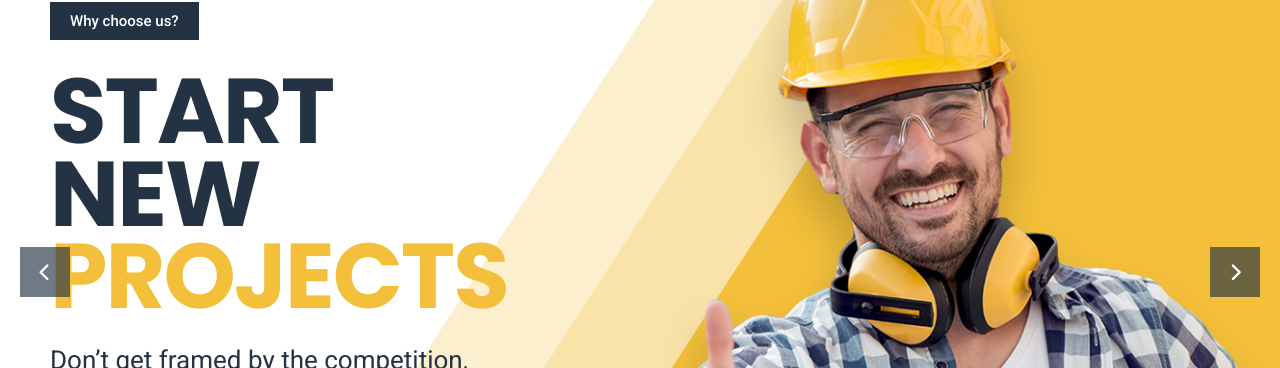
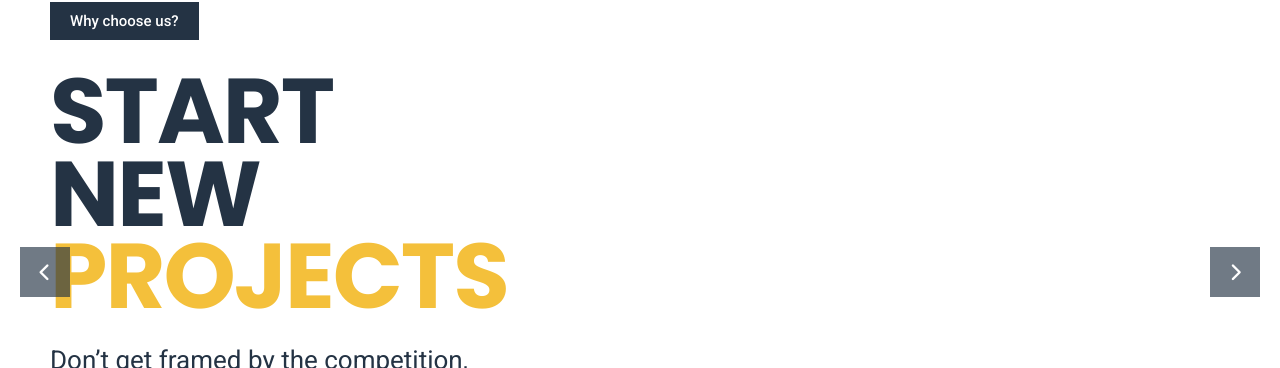
Before and after one commit to Allwinsbi/Jayam_web, a React (Vite) app: page / in a window 1280 px wide. Shown: the part 408-776 px from the top of the page. Built offline with nearby package versions, Linux system fonts and the light colour scheme.

Commit message:
feat(hero): implement exact 3D man side-entry animation from Revolution Slider specs

```diff
--- a/src/components/Hero.css
+++ b/src/components/Hero.css
@@ -45,9 +45,13 @@
 /* Skewed Shapes:
    Revolution Slider specifics (grid 1280px):
    - layer 24 (z:5):  x: 817px, dim: 2000px x 1100px, skewX(-33deg), bg: rgba(244, 192, 59, 0.25)
+     data-frame_0="x:right;" data-frame_1="sp:1000;"
    - layer 23 (z:11): x: 967px, dim: 2000px x 1100px, skewX(-33deg), bg: rgba(244, 192, 59, 0.25)
+     data-frame_0="x:right;" data-frame_1="st:280;sp:1000;sR:280;"
    - layer 25 (z:13): x: 1117px, dim: 2000px x 1100px, skewX(-33deg), bg: #f4c03b
-   - layer 26 (z:20): Man model (standing in front of shapes!)
+     data-frame_0="x:right;" data-frame_1="st:630;sp:1000;sR:630;"
+   - layer 26 (z:20): Man model
+     data-frame_0="x:right;" data-frame_1="st:750;sp:1690;sR:750;"
 */
 .rs-skew-shape {
   position: absolute;
@@ -55,39 +59,75 @@
   width: 1800px;
   height: 1200px;
   transform-origin: top left;
-  transform: skewX(-33deg) !important;
   pointer-events: none;
+  animation-fill-mode: both;
 }
 
-.rs-shape-24 {
+.hero-rev-slide.slide-1.active .rs-shape-24 {
   left: 64%;
   background-color: rgba(244, 192, 59, 0.25);
   z-index: 5;
+  animation: rsSlideInShape 1.0s cubic-bezier(0.25, 1, 0.5, 1) 0s both;
 }
 
-.rs-shape-23 {
+.hero-rev-slide.slide-1.active .rs-shape-23 {
   left: 74%;
   background-color: rgba(244, 192, 59, 0.25);
   z-index: 6;
+  animation: rsSlideInShape 1.0s cubic-bezier(0.25, 1, 0.5, 1) 0.28s both;
 }
 
-.rs-shape-25 {
+.hero-rev-slide.slide-1.active .rs-shape-25 {
   left: 84%;
   background-color: #f4c03b;
   z-index: 7;
+  animation: rsSlideInShape 1.0s cubic-bezier(0.25, 1, 0.5, 1) 0.63s both;
 }
 
-/* Man Model (layer 26, z:20) - In front of the background skew shapes! */
+@keyframes rsSlideInShape {
+  0% {
+    transform: translateX(100vw) skewX(-33deg);
+    opacity: 0;
+  }
+  100% {
+    transform: translateX(0) skewX(-33deg);
+    opacity: 1;
+  }
+}
+
+/* ==============================================================
+   MAN MODEL 3D SIDE-ENTRY ANIMATION (Layer 26)
+   data-frame_0="x:right;" data-frame_1="st:750;sp:1690;sR:750;"
+   Enters from the right side at 750ms delay, duration 1.69s
+   ============================================================== */
 .rs-man-layer {
   position: absolute;
   left: 50%;
-  transform: translateX(-15%);
   bottom: 0;
   height: 800px;
   z-index: 20;
   pointer-events: none;
   display: block !important;
   visibility: visible !important;
+  will-change: transform, opacity;
+}
+
+.hero-rev-slide.slide-1.active .rs-man-layer {
+  animation: rsManSideEntry 1.69s cubic-bezier(0.16, 1, 0.3, 1) 0.75s both;
+}
+
+@keyframes rsManSideEntry {
+  0% {
+    transform: translateX(120vw);
+    opacity: 0;
+  }
+  30% {
+    opacity: 1;
+  }
+  100% {
+    transform: translateX(-15%);
+    opacity: 1;
+  }
 }
 
 .rs-man-img {
@@ -112,7 +152,9 @@
   justify-content: center;
 }
 
-/* Layer 14: Top Tag "Why choose us?" */
+/* Layer 14: Top Tag "Why choose us?"
+   data-frame_0="x:0;" data-frame_1="x:148px;st:890;sp:1000;"
+*/
 .rs-layer-tag {
   display: inline-table;
   background-color: #243344;
@@ -125,8 +167,12 @@
   width: fit-content;
 }
 
+.hero-rev-slide.slide-1.active .rs-layer-tag {
+  animation: rsFadeInUp 0.8s ease 0.4s both;
+}
+
 /* Layer 21: START NEW PROJECTS
-   font-family: 'Poppins', 700 bold, size: 92px, line-height: 0.90, color: #243344
+   data-frame_0="x:-50px;" data-frame_1="x:0;sp:1000;"
 */
 .rs-layer-heading {
   font-family: 'Poppins', sans-serif;
@@ -140,6 +186,10 @@
   max-width: 550px;
 }
 
+.hero-rev-slide.slide-1.active .rs-layer-heading {
+  animation: rsSlideInLeft 1.0s cubic-bezier(0.25, 1, 0.5, 1) 0.1s both;
+}
+
 .heading-line.line-dark {
   color: #243344;
 }
@@ -148,7 +198,9 @@
   color: #f4c03b;
 }
 
-/* Layer 22: Subheading */
+/* Layer 22: Subheading
+   data-frame_0="x:-50px;" data-frame_1="x:0;st:350;sp:1000;"
+*/
 .rs-layer-subheading {
   font-family: 'Roboto', sans-serif;
   font-size: 26px;
@@ -159,7 +211,13 @@
   max-width: 520px;
 }
 
-/* Layers 9 & 10: Video Trigger */
+.hero-rev-slide.slide-1.active .rs-layer-subheading {
+  animation: rsSlideInLeft 1.0s cubic-bezier(0.25, 1, 0.5, 1) 0.35s both;
+}
+
+/* Layers 9 & 10: Video Trigger
+   data-frame_0="x:-50px;" data-frame_1="x:0;st:620;sp:1000;"
+*/
 .rs-video-group {
   display: inline-flex;
   align-items: center;
@@ -167,6 +225,10 @@
   cursor: pointer;
   width: fit-content;
   user-select: none;
+}
+
+.hero-rev-slide.slide-1.active .rs-video-group {
+  animation: rsSlideInLeft 1.0s cubic-bezier(0.25, 1, 0.5, 1) 0.62s both;
 }
 
 .rs-play-btn {
@@ -209,6 +271,28 @@
   font-weight: 700;
   color: #243344;
   line-height: 1.3;
+}
+
+@keyframes rsSlideInLeft {
+  0% {
+    transform: translateX(-60px);
+    opacity: 0;
+  }
+  100% {
+    transform: translateX(0);
+    opacity: 1;
+  }
+}
+
+@keyframes rsFadeInUp {
+  0% {
+    transform: translateY(20px);
+    opacity: 0;
+  }
+  100% {
+    transform: translateY(0);
+    opacity: 1;
+  }
 }
 
 /* --------------------------------------------------
@@ -388,7 +472,11 @@
   }
   .rs-man-layer {
     height: 680px;
-    transform: translateX(-15%);
+  }
+  @keyframes rsManSideEntry {
+    0% { transform: translateX(120vw); opacity: 0; }
+    30% { opacity: 1; }
+    100% { transform: translateX(-15%); opacity: 1; }
   }
   .slide-2-ribbon.dark-ribbon {
     font-size: 36px;
@@ -407,8 +495,12 @@
   .rs-man-layer {
     height: 550px;
     left: 60%;
-    transform: translateX(-20%);
     opacity: 0.85;
+  }
+  @keyframes rsManSideEntry {
+    0% { transform: translateX(120vw); opacity: 0; }
+    30% { opacity: 1; }
+    100% { transform: translateX(-20%); opacity: 0.85; }
   }
   .rs-layer-heading {
     font-size: 58px;
@@ -429,7 +521,8 @@
     opacity: 0.2;
     right: 0;
     left: auto;
-    transform: none;
+    animation: none !important;
+    transform: none !important;
   }
   .rs-content-container {
     padding: 0 20px;
@@ -452,3 +545,20 @@
     display: none;
   }
 }
+
+/* Reduced motion preference */
+@media (prefers-reduced-motion: reduce) {
+  .rs-man-layer,
+  .rs-skew-shape,
+  .rs-layer-heading,
+  .rs-layer-subheading,
+  .rs-video-group,
+  .rs-layer-tag {
+    animation: none !important;
+    transform: none !important;
+    opacity: 1 !important;
+  }
+  .rs-man-layer {
+    transform: translateX(-15%) !important;
+  }
+}
```
